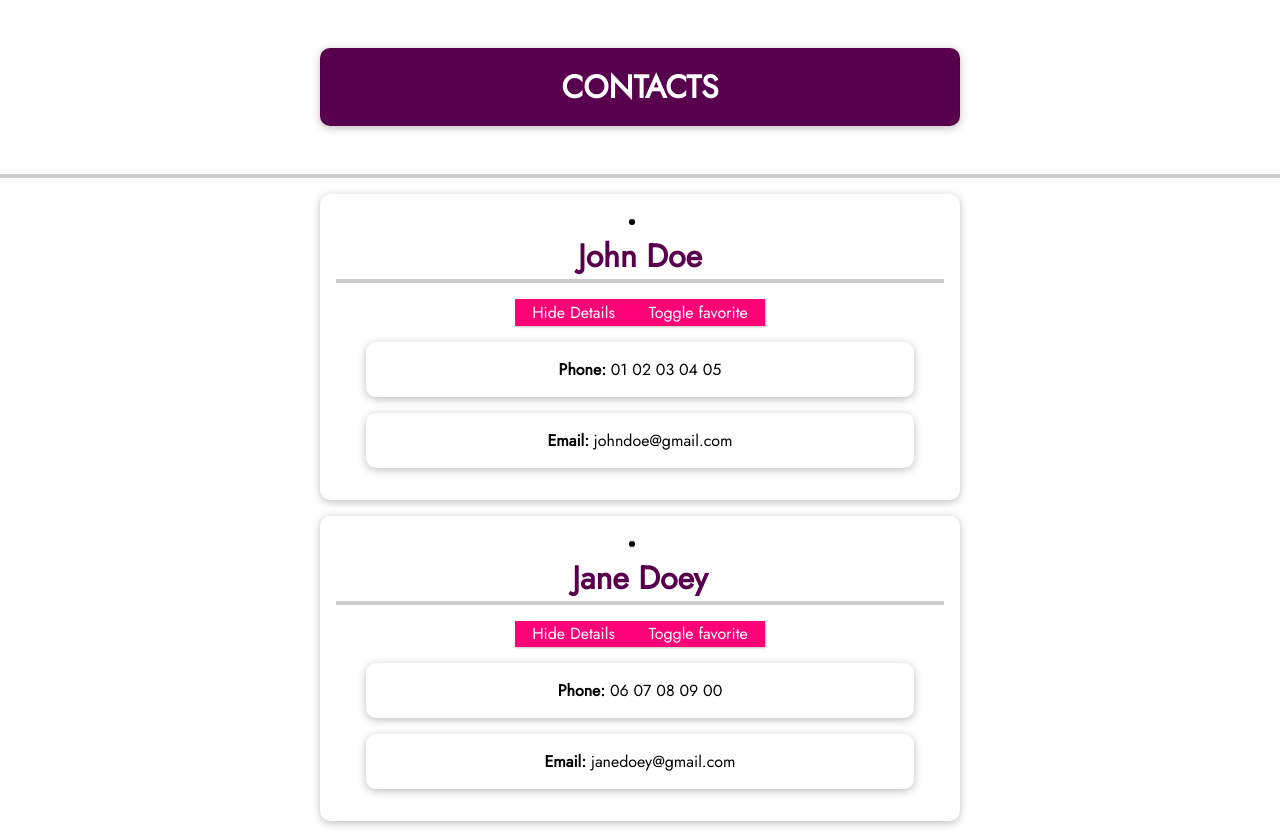
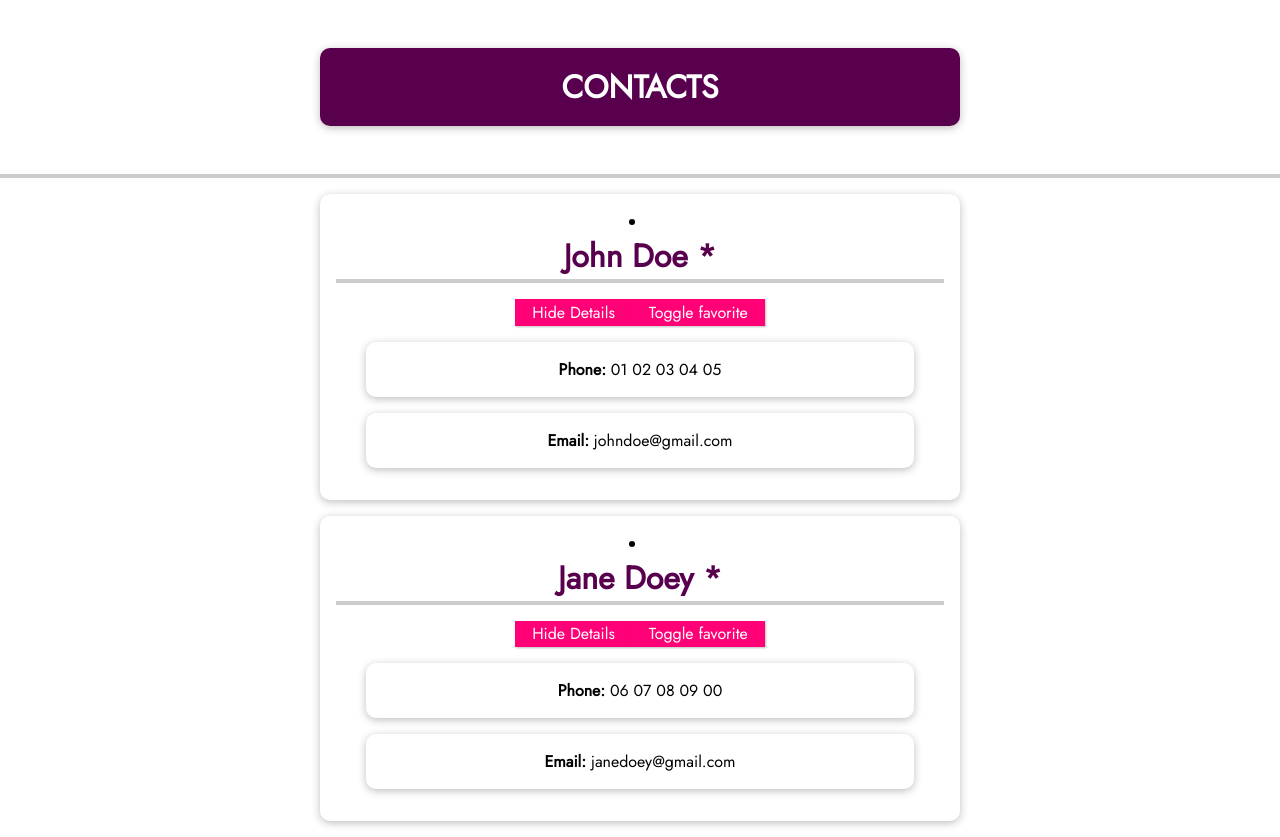
Before and after one commit to cyrilmarois/udemy-vue, a Vue app in the folder Projects/vue-first-app/: page / in a window 1280 px wide. Built offline with nearby package versions, Linux system fonts and the light colour scheme.

Commit message:
feat(favorite): change into bool value

```diff
--- a/Projects/vue-first-app/src/App.vue
+++ b/Projects/vue-first-app/src/App.vue
@@ -8,7 +8,7 @@
     :last-name="contact.lastName"
     :phone="contact.phone"
     :email="contact.email"
-    :isFavorite="1"
+    :isFavorite="true"
   ></contact-list>
 </template>
 
--- a/Projects/vue-first-app/src/components/ContactList.vue
+++ b/Projects/vue-first-app/src/components/ContactList.vue
@@ -2,7 +2,7 @@
   <li>
     <h2>
       {{ firstName }} {{ lastName }}
-      {{ isFavoriteContact === '1' ? '*' : '' }}
+      {{ isFavoriteContact ? '*' : '' }}
     </h2>
     <button @click="toggleContactDetails">
       {{ toggleContactInfo ? 'Hide' : 'Show' }} Details
@@ -20,7 +20,7 @@ export default {
   // props: ['id', 'firstName', 'lastName', 'phone', 'email', 'isFavorite'],
   props: {
     id: {
-      type: String,
+      type: Number,
       required: true,
     },
     firstName: {
@@ -34,12 +34,9 @@ export default {
     phone: String,
     email: String,
     isFavorite: {
-      type: String,
+      type: Boolean,
       required: false,
-      default: '0', // or any function
-      validator: function (value) {
-        return value === '0' || value === '1';
-      },
+      default: false,
     },
   },
   data() {
@@ -53,11 +50,7 @@ export default {
       this.toggleContactInfo = !this.toggleContactInfo;
     },
     toggleFavoriteContact() {
-      if (this.isFavoriteContact === '1') {
-        this.isFavoriteContact = '0';
-      } else {
-        this.isFavoriteContact = '1';
-      }
+      this.isFavoriteContact = !this.isFavoriteContact;
     },
   },
 };
```
